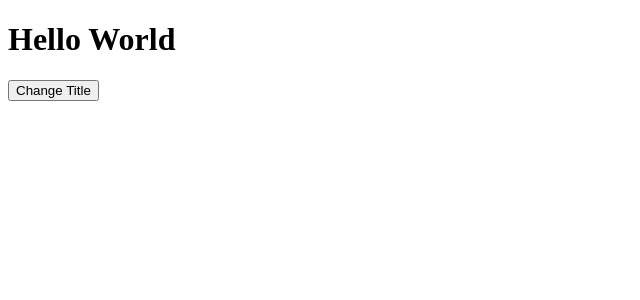
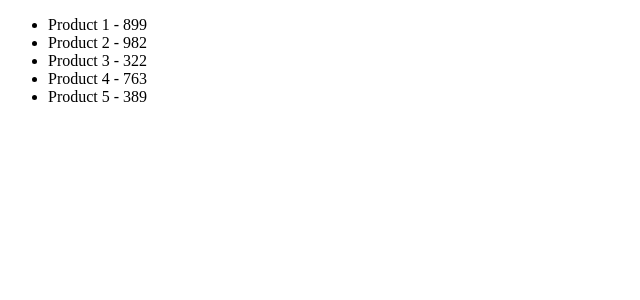
Before and after one commit to pardedeputra27/coba-react, a React (Create React App) app: page / in a window 1280 px wide. Shown: the top 300 px of the page, without its empty margins (0-640 px from the left). Built offline with nearby package versions, Linux system fonts and the light colour scheme.

Commit message:
looping list

```diff
--- a/src/App.js
+++ b/src/App.js
@@ -1,16 +1,21 @@
 import { useState } from "react"
 
 function App() {
-  const [title, setTitle] = useState("Hello World");
-
-  const changeTitle = () => {
-    setTitle("Title Changed");
-  }
+  const [products, setProducts] = useState([
+    {id: 1, title: 'Product 1', price: 899},
+    {id: 2, title: 'Product 2', price: 982},
+    {id: 3, title: 'Product 3', price: 322},
+    {id: 4, title: 'Product 4', price: 763},
+    {id: 5, title: 'Product 5', price: 389}
+  ]);
 
   return (
     <div>
-      <h1>{ title }</h1>
-      <button onClick={ changeTitle }>Change Title</button>
+      <ul>
+        {products.map((product) => (
+          <li key={ product.id }> { product.title } - { product.price } </li>
+        ))}
+      </ul>
     </div>
   );
 }
```
